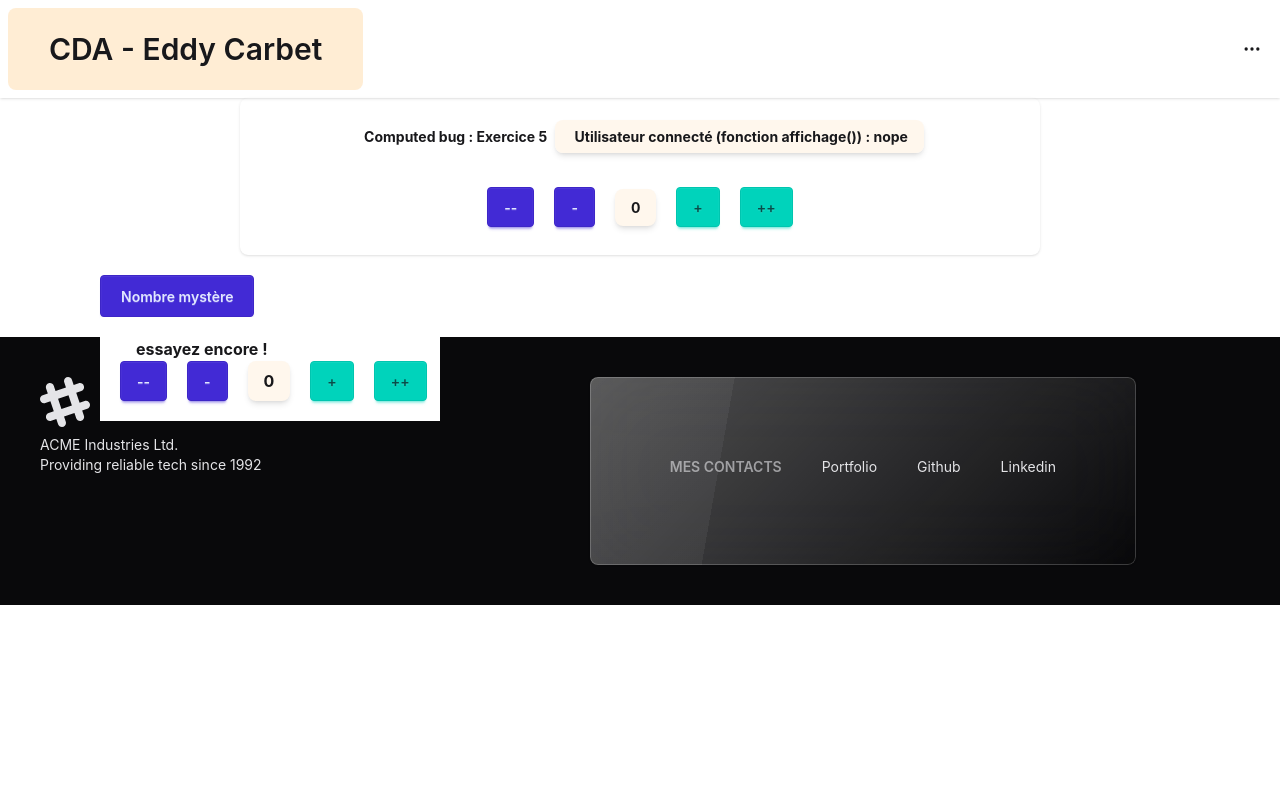
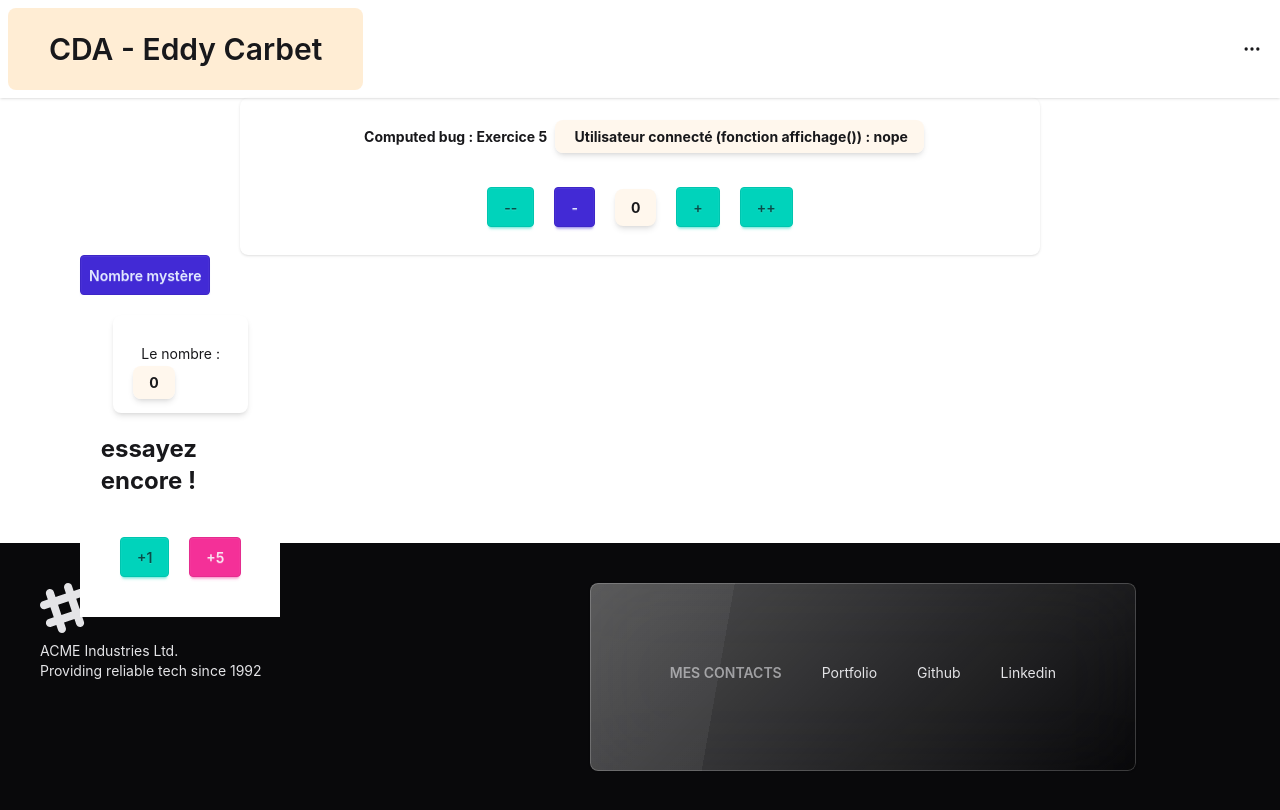
Before and after one commit to 3ddyCa/Vue_app, a Vue app: page /computed in a window 1280 px wide. Both pictures are taken after a click on the heading "Nombre mystère". Built offline with nearby package versions, Linux system fonts and the light colour scheme.

Commit message:
exercice 6 : dans la pageexercice 5 ++ !

```diff
--- a/src/views/Computed.vue
+++ b/src/views/Computed.vue
@@ -4,6 +4,7 @@
     let number:any = [];
     number[0] = ref(0);
     number[1] = ref(0);
+    let isSet = false;
     let message = ref('essayez encore !');
 
     const affichage = computed(() => {
@@ -12,7 +13,7 @@
     });
 
     const chgCounter = (index:number , $type:boolean, amount:number=1)=>{
-        ($type?number[index].value = number[index].value+amount:number[index].value = number[index].value-amount);
+        ($type ? number[index].value = number[index].value+amount : number[index].value = number[index].value-amount);
 
     }
 
@@ -23,6 +24,10 @@
 
     watch(number[1], (val)=>{
         val==7?message.value ='bravo !!!':message.value ='essayez encore !';
+        if(!isSet){
+            isSet = true;
+            setTimeout(()=>{number[1].value = 0 ; isSet = false; message.value = "Reset"}, 3000)
+        }
     })
 
 </script>
@@ -34,7 +39,7 @@
                 <strong class="m-auto rounded-box p-2 px-4 shadow-md bg-orange-50" > Utilisateur connecté (fonction affichage()) :  {{ userName }} </strong>
             </div>
             <div class="flex m-2 gap-5 p-5 m-auto">
-                <button class="btn btn-primary" @click="chgCounter(0,false,10)">--</button>
+                <button class="btn btn-accent" @click="chgCounter(0,false,10)">--</button>
                 <button class="btn btn-primary" @click="chgCounter(0,false)">-</button>
                 <strong class="m-auto rounded-box p-2 px-4 shadow-md bg-orange-50"> {{ number[0] }} </strong>
                 <button class="btn btn-accent" @click="chgCounter(0,true)">+</button>
@@ -42,19 +47,22 @@
             </div>
         </section>
 
-        <section>
-            <div class="dropdown dropdown-start m-5 flex-none">
-                <summary class="p-5 btn btn-primary" tabindex="0">Nombre mystère</summary>
-                <div tabindex="-1" class="dropdown-content m-2 gap-5 p-5 m-auto bg-base-100">
-                    <strong class="m-4">{{ message }}</strong>
-                    <div class=" flex m-2 gap-5  m-auto bg-base-100">
-                        <button class="btn btn-primary" @click="chgCounter(1,false,10)">--</button>
-                        <button class="btn btn-primary" @click="chgCounter(1,false)">-</button>
-                        <strong class="m-auto rounded-box p-2 px-4 shadow-md bg-orange-50"> {{ number[1] }} </strong>
-                        <button class="btn btn-accent" @click="chgCounter(1,true)">+</button>
-                        <button class="btn btn-accent" @click="chgCounter(1,true,10)">++</button>
-                    </div>
-                </div>
+        <section class="h-72 w-full">
+            <div class="dropdown dropdown-start m-5 flex-none w-50 m-auto">
+                <summary class="p-2 btn btn-primary" tabindex="0">Nombre mystère</summary>
+                <article tabindex="-1" class="menu dropdown-content m-2 gap-5 p-5 w-full m-auto bg-base-100">
+                    <section class=" flex-1 m-2 gap-4  m-auto bg-base-100 shadow-md bg-base-50 p-5 rounded-box">
+                        <p class="m-auto rounded-box bg-base-50 p-2">Le nombre :</p>
+                        <strong class="m-auto rounded-box px-4 shadow-md bg-orange-50 p-2"> {{ number[1] }} </strong>
+
+                    </section>
+                    <strong class=" text-2xl c-secondary m-auto">{{ message }}</strong>
+                    <section class="flex m-2 gap-5 p-5 m-auto">
+                        <button class="btn btn-accent" @click="chgCounter(1,true)">+1</button>
+                        <button class="btn btn-secondary" @click="chgCounter(1,true,5)">+5</button>
+                    </section>
+
+                </article>
             </div>
         </section>
     </main>
```
